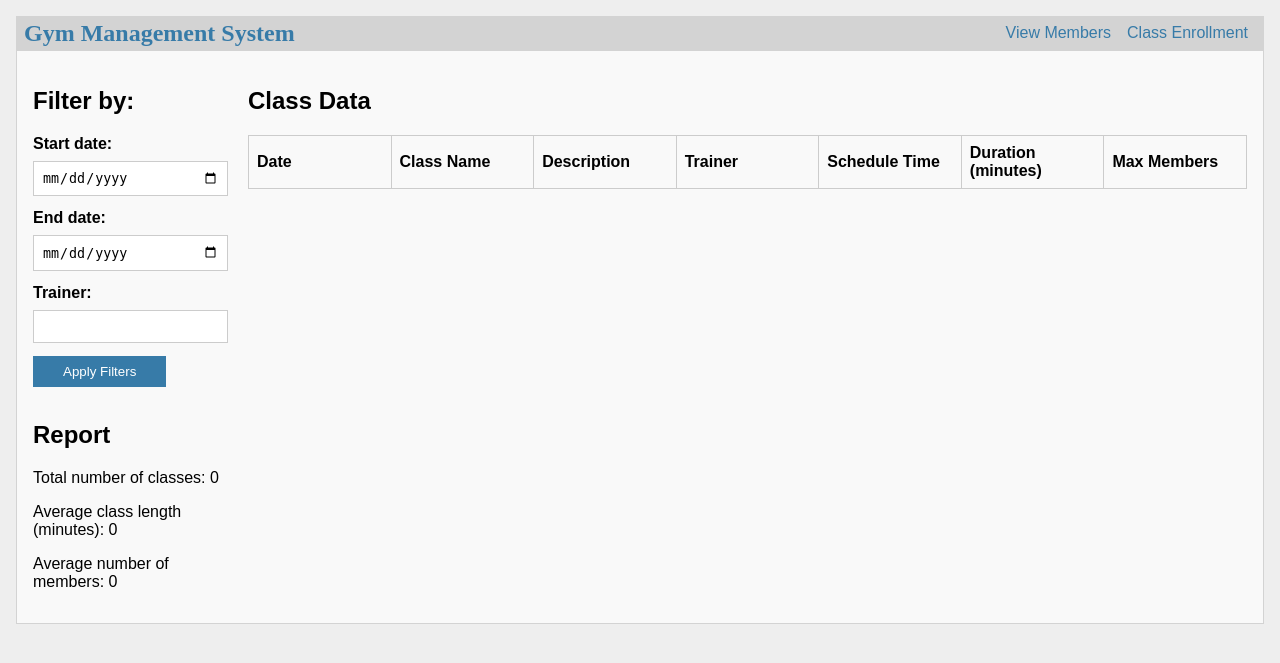
After one commit to danborn-dominic/gym-management, a Flask app: page /members/class_enrollment in a window 1280 px wide. The commit adds this page. Shown: the top 663 px of the page. Run offline with Flask 3, Linux system fonts and the light colour scheme; data that the repository does not hold is empty.

Commit message:
finished the project

```diff
--- a/gms/members.py
+++ b/gms/members.py
@@ -83,3 +83,36 @@ def delete(id):
     db.commit()
     flash('Member successfully deleted.')
     return redirect(url_for('members.view'))
+
+
+@bp.route('/class_enrollment', methods=['GET'])
+def class_enrollment():
+    db = get_db()
+    # Retrieve filter parameters from the request's query string
+    filter_start_date = request.args.get('start_date')
+    filter_end_date = request.args.get('end_date')
+    filter_trainer = request.args.get('trainer')
+
+    query = """
+    SELECT Classes.class_id, Classes.class_name, Classes.description, Classes.class_date,
+           Trainers.name as trainer_name, Classes.schedule_time, Classes.duration, Classes.max_members
+    FROM Classes
+    JOIN Trainers ON Classes.trainer_id = Trainers.trainer_id
+    WHERE (COALESCE(:start_date, '') = '' OR Classes.class_date >= :start_date)
+    AND (COALESCE(:end_date, '') = '' OR Classes.class_date <= :end_date)
+    AND (COALESCE(:trainer, '') = '' OR Trainers.name LIKE :trainer)
+    ORDER BY Classes.class_date, Classes.schedule_time
+    """
+    classes = db.execute(query, {
+        'start_date': filter_start_date,
+        'end_date': filter_end_date,
+        'trainer': f'%{filter_trainer}%' if filter_trainer else None,
+    }).fetchall()
+
+    # Calculate statistics and round to one decimal place
+    total_classes = len(classes)
+    average_duration = round(sum(c['duration'] for c in classes) / total_classes, 1) if classes else 0
+    average_members = round(sum(c['max_members'] for c in classes) / total_classes, 1) if classes else 0
+
+    return render_template('class_enrollment.html', classes=classes, total_classes=total_classes,
+                           average_duration=average_duration, average_members=average_members)
--- a/gms/schema.sql
+++ b/gms/schema.sql
@@ -27,11 +27,13 @@ CREATE TABLE Classes (
   class_name TEXT NOT NULL,
   description TEXT,
   trainer_id INTEGER NOT NULL,
+  class_date DATE NOT NULL,
   schedule_time TIME NOT NULL,
   duration INTEGER NOT NULL,
   max_members INTEGER NOT NULL,
   FOREIGN KEY (trainer_id) REFERENCES Trainers (trainer_id)
 );
+
 
 CREATE TABLE Payments (
   payment_id INTEGER PRIMARY KEY AUTOINCREMENT,
@@ -51,3 +53,14 @@ CREATE TABLE Class_Enrollment (
   FOREIGN KEY (member_id) REFERENCES Member (member_id),
   FOREIGN KEY (class_id) REFERENCES Class (class_id)
 );
+
+CREATE INDEX idx_members_email ON Members(email);
+CREATE INDEX idx_members_phone ON Members(phone_number);
+CREATE INDEX idx_members_type ON Members(membership_type);
+
+CREATE INDEX idx_classes_trainer ON Classes(trainer_id);
+CREATE INDEX idx_classes_date ON Classes(class_date);
+CREATE INDEX idx_classes_name ON Classes(class_name);
+
+CREATE INDEX idx_trainers_name ON Trainers(name);
+CREATE INDEX idx_trainers_specialization ON Trainers(specialization);
--- a/gms/static/style.css
+++ b/gms/static/style.css
@@ -165,3 +165,17 @@ table td {
 table .actions-column {
     width: 100px;
 }
+
+.class-enrollment-container {
+    display: flex;
+    justify-content: space-between;
+}
+
+.filter-section {
+    flex-basis: 20%; /* Adjust the width as needed */
+    padding-right: 20px; /* Optional spacing between columns */
+}
+
+.class-data-section {
+    flex-grow: 1;
+}
--- a/gms/templates/base.html
+++ b/gms/templates/base.html
@@ -11,6 +11,8 @@
     <h1>Gym Management System</h1>
     <ul>
         <li><a href="{{ url_for('members.view') }}">View Members</a></li>
+        <!-- Link for the Class Enrollment page -->
+        <li><a href="{{ url_for('members.class_enrollment') }}">Class Enrollment</a></li>
     </ul>
 </nav>
 <main class="content">
--- /dev/null
+++ b/gms/templates/class_enrollment.html
@@ -0,0 +1,60 @@
+{% extends 'base.html' %}
+
+{% block title %}Class Enrollment{% endblock %}
+
+{% block content %}
+<div class="class-enrollment-container">
+    <section class="filter-section">
+        <h2>Filter by:</h2>
+        <form method="get" action="{{ url_for('members.class_enrollment') }}">
+            <label for="start_date">Start date:</label>
+            <input type="date" id="start_date" name="start_date" value="{{ request.args.get('start_date', '') }}">
+
+            <label for="end_date">End date:</label>
+            <input type="date" id="end_date" name="end_date" value="{{ request.args.get('end_date', '') }}">
+
+            <label for="trainer">Trainer:</label>
+            <input type="text" id="trainer" name="trainer" value="{{ request.args.get('trainer', '') }}">
+
+            <input type="submit" value="Apply Filters">
+        </form>
+        <h2>Report</h2>
+        <div class="report-statistics">
+            <p>Total number of classes: {{ total_classes }}</p>
+            <p>Average class length (minutes): {{ average_duration }}</p>
+            <p>Average number of members: {{ average_members }}</p>
+            <!-- Add any other statistics here -->
+        </div>
+    </section>
+
+    <section class="class-data-section">
+        <h2>Class Data</h2>
+        <table>
+            <thead>
+                <tr>
+                    <th>Date</th>
+                    <th>Class Name</th>
+                    <th>Description</th>
+                    <th>Trainer</th>
+                    <th>Schedule Time</th>
+                    <th>Duration (minutes)</th>
+                    <th>Max Members</th>
+                </tr>
+            </thead>
+            <tbody>
+                {% for class in classes %}
+                <tr>
+                    <td>{{ class.class_date }}</td>
+                    <td>{{ class.class_name }}</td>
+                    <td>{{ class.description }}</td>
+                    <td>{{ class.trainer_name }}</td>
+                    <td>{{ class.schedule_time }}</td>
+                    <td>{{ class.duration }}</td>
+                    <td>{{ class.max_members }}</td>
+                </tr>
+                {% endfor %}
+            </tbody>
+        </table>
+    </section>
+</div>
+{% endblock %}
```
Also changed, not shown: gms/templates/register.html (+0 -9 lines), 1 other file.
